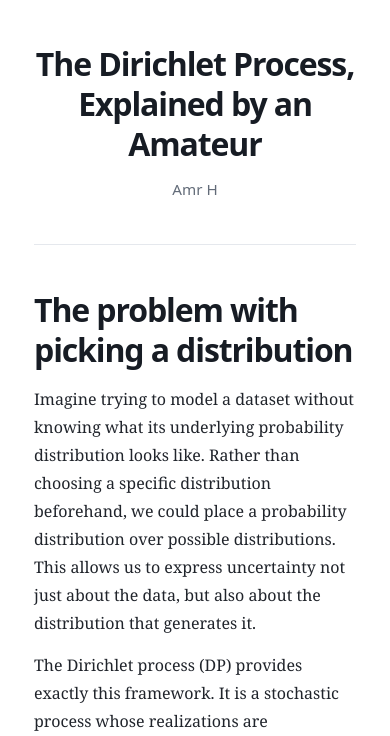
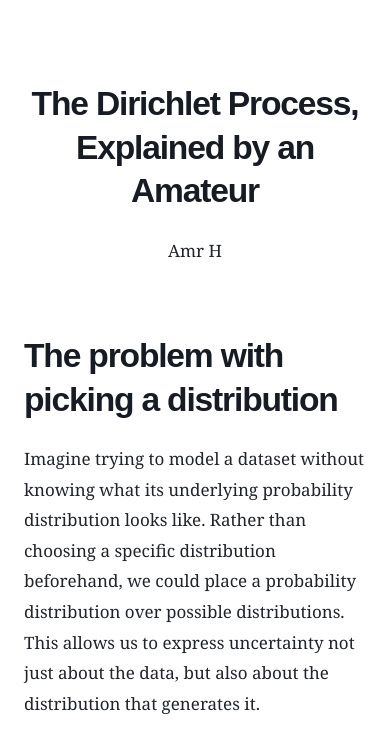
Before and after one commit to notsaizino/Dirichlet-processes-Explained-by-an-amateur, a plain HTML site: page index.html in a window 390 px wide. Shown: the top 736 px of the page. Drawn offline with nearby package versions, Linux system fonts and the light colour scheme.

Commit message:
Refactor CSS styles for layout and typography
Updated styles for body, main, headings, and added responsive design adjustments.

```diff
--- a/style.css
+++ b/style.css
@@ -1,65 +1,96 @@
-:root {
-  color-scheme: light;
-  --ink: #20242b;
-  --muted: #626b78;
-  --line: #e5e8ed;
-  --paper: #ffffff;
-  --accent: #315f91;
-  --measure: 760px;
+
+* {
+  box-sizing: border-box;
 }
-* { box-sizing: border-box; }
-html { scroll-behavior: smooth; }
+
+html {
+  width: 100%;
+}
+
 body {
   margin: 0;
-  background: #f4f6f8;
-  color: var(--ink);
-  font: 17px/1.75 Georgia, "Times New Roman", serif;
+  padding: 0;
+  width: 100%;
+  background: #f3f5f7;
+  color: #20242b;
+  font-family: Georgia, "Times New Roman", serif;
+  font-size: 19px;
+  line-height: 1.8;
 }
+
 main {
-  width: min(calc(100% - 36px), var(--measure));
-  margin: 42px auto;
-  padding: 58px 72px 72px;
-  background: var(--paper);
-  box-shadow: 0 8px 34px rgba(24, 39, 58, .08);
-  border: 1px solid var(--line);
+  display: block;
+  width: min(1100px, calc(100% - 64px));
+  max-width: 1100px;
+  margin: 48px auto;
+  padding: 70px 110px;
+  background: #fff;
+  border: 1px solid #e5e8ed;
+  box-shadow: 0 8px 34px rgba(24, 39, 58, 0.07);
 }
-header#title-block-header {
-  margin-bottom: 2.8rem;
-  padding-bottom: 1.8rem;
-  border-bottom: 1px solid var(--line);
+
+h1, h2, h3 {
+  font-family: Arial, Helvetica, sans-serif;
+  line-height: 1.3;
+  color: #171c24;
 }
-h1, h2, h3 {
-  color: #171c24;
-  line-height: 1.25;
-  font-family: system-ui, -apple-system, BlinkMacSystemFont, "Segoe UI", sans-serif;
+
+h1 {
+  font-size: 2.7rem;
+  letter-spacing: -0.035em;
 }
-h1 { font-size: clamp(2rem, 5vw, 2.7rem); letter-spacing: -.035em; margin: 0 0 .6rem; }
-h2 { font-size: 1.48rem; margin: 2.5rem 0 .8rem; }
-h3 { font-size: 1.15rem; }
-.author { color: var(--muted); font: 500 .95rem/1.5 system-ui, sans-serif; }
-p { margin: .9rem 0; }
-a { color: var(--accent); overflow-wrap: anywhere; }
-ul, ol { padding-left: 1.5rem; }
-li { margin: .45rem 0; }
-.math { overflow-x: auto; }
-.math.display { margin: 1.35rem 0; padding: .25rem 0; }
-figure.blog-figure { margin: 2rem auto; text-align: center; }
-figure.blog-figure img { display: block; width: min(100%, 560px); height: auto; margin: 0 auto; }
-figcaption { color: var(--muted); font: .88rem/1.5 system-ui, sans-serif; margin-top: .65rem; }
-#refs { font-size: .92rem; line-height: 1.6; }
-#refs li { margin: .65rem 0; }
-@media (max-width: 650px) {
-  body { font-size: 16px; background: white; }
-  main { width: 100%; margin: 0; padding: 32px 22px 48px; border: 0; box-shadow: none; }
-  h1 { font-size: 2rem; }
+
+h2 {
+  font-size: 1.7rem;
+  margin-top: 2.8rem;
 }
-@media print {
-  @page { size: auto; margin: 18mm 17mm; }
-  body { background: white; font-size: 11pt; line-height: 1.55; }
-  main { width: 100%; max-width: none; margin: 0; padding: 0; border: 0; box-shadow: none; }
-  h1 { font-size: 25pt; }
-  h2 { font-size: 16pt; break-after: avoid; }
-  p, li { orphans: 3; widows: 3; }
-  figure, img { break-inside: avoid; }
-  a { color: inherit; text-decoration: none; }
+
+p {
+  margin: 1.2rem 0;
 }
+
+img {
+  max-width: 100%;
+  height: auto;
+}
+
+figure {
+  width: 100%;
+  margin: 2.5rem auto;
+  text-align: center;
+}
+
+figure img {
+  display: block;
+  width: min(100%, 700px);
+  margin: 0 auto;
+}
+
+figcaption {
+  color: #626b78;
+  font: 0.9rem/1.5 Arial, sans-serif;
+  margin-top: 0.8rem;
+}
+
+.math.display {
+  margin: 2rem 0;
+  overflow-x: auto;
+}
+
+@media (max-width: 800px) {
+  main {
+    width: 100%;
+    margin: 0;
+    padding: 35px 24px;
+    border: 0;
+    box-shadow: none;
+  }
+
+  h1 {
+    font-size: 2.1rem;
+  }
+
+  body {
+    font-size: 17px;
+  }
+}
```
